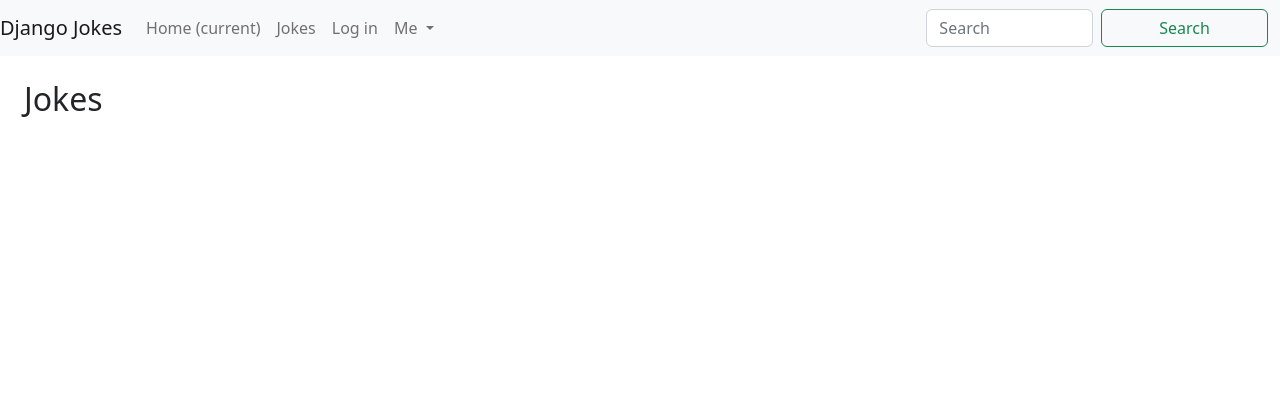
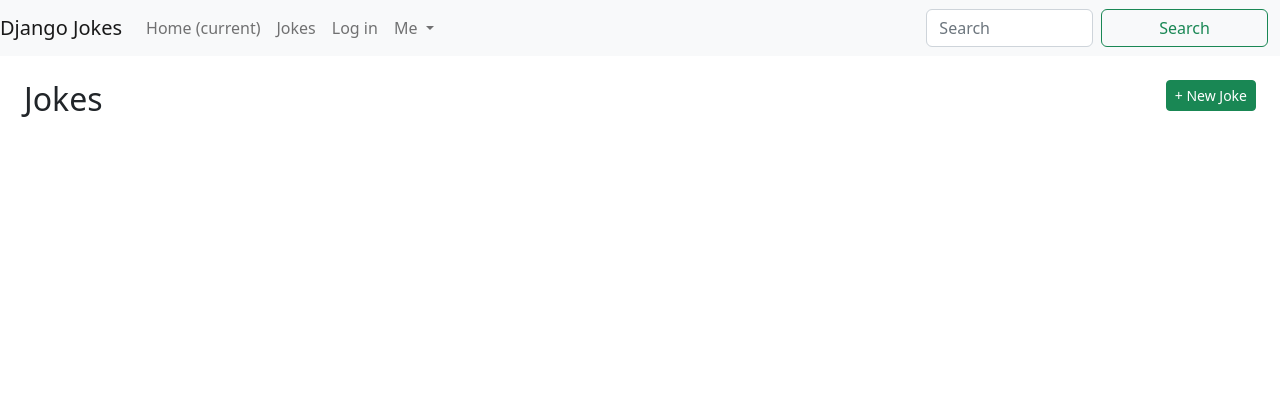
Before and after one commit to alexxue93/djangojokes.com, a Django app: page /jokes/ in a window 1280 px wide. Shown: the top 420 px of the page. Run offline with Django 5.2, Linux system fonts and the light colour scheme; data that the repository does not hold is empty; some libraries are stand-ins or nearby versions.

Commit message:
Create and Update Jokes

```diff
--- a/jokes/urls.py
+++ b/jokes/urls.py
@@ -1,8 +1,10 @@
 from django.urls import path
-from .views import JokeDetailView, JokeListView
+from .views import JokeCreateView, JokeDetailView, JokeListView, JokeUpdateView
 
 app_name = 'jokes'
 urlpatterns = [
+    path('joke/<int:pk>/update/', JokeUpdateView.as_view(), name='update'),
+    path('joke/create/', JokeCreateView.as_view(), name='create'),
     path('joke/<int:pk>/', JokeDetailView.as_view(), name='detail'),
     path('', JokeListView.as_view(), name='list'),
 ]
--- a/jokes/views.py
+++ b/jokes/views.py
@@ -1,5 +1,5 @@
 from django.shortcuts import render
-from django.views.generic import DetailView, ListView
+from django.views.generic import CreateView, DetailView, ListView, UpdateView
 
 # Create your views here.
 from .models import Joke
@@ -9,3 +9,11 @@ class JokeDetailView(DetailView):
 
 class JokeListView(ListView):
     model = Joke
+
+class JokeCreateView(CreateView):
+    model = Joke
+    fields = ['question', 'answer']
+
+class JokeUpdateView(UpdateView):
+    model = Joke
+    fields = ['question', 'answer']
--- a/templates/jokes/joke_list.html
+++ b/templates/jokes/joke_list.html
@@ -2,13 +2,17 @@
 
 {% block title %}Jokes{% endblock %}
 {% block main %}
+  <a class="btn btn-success btn-sm float-end" href="{% url 'jokes:create' %}">
+    + New Joke
+  </a>
   <h2>Jokes</h2>
   <ul class="list-group list-group-flush mb-3">
     {% for joke in joke_list %}
       <li class="list-group-item">
         <a href="{{ joke.get_absolute_url }}">{{ joke.question }}</a>
+        <a href="{% url 'jokes:update' joke.pk %}"
+          class="btn btn-info btn-sm float-end me-2">Update</a>
       </li>
     {% endfor %}
   </ul>
-
 {% endblock %}
```
Also changed, not shown: templates/jokes/joke_form.html (added, +15 -0 lines).
